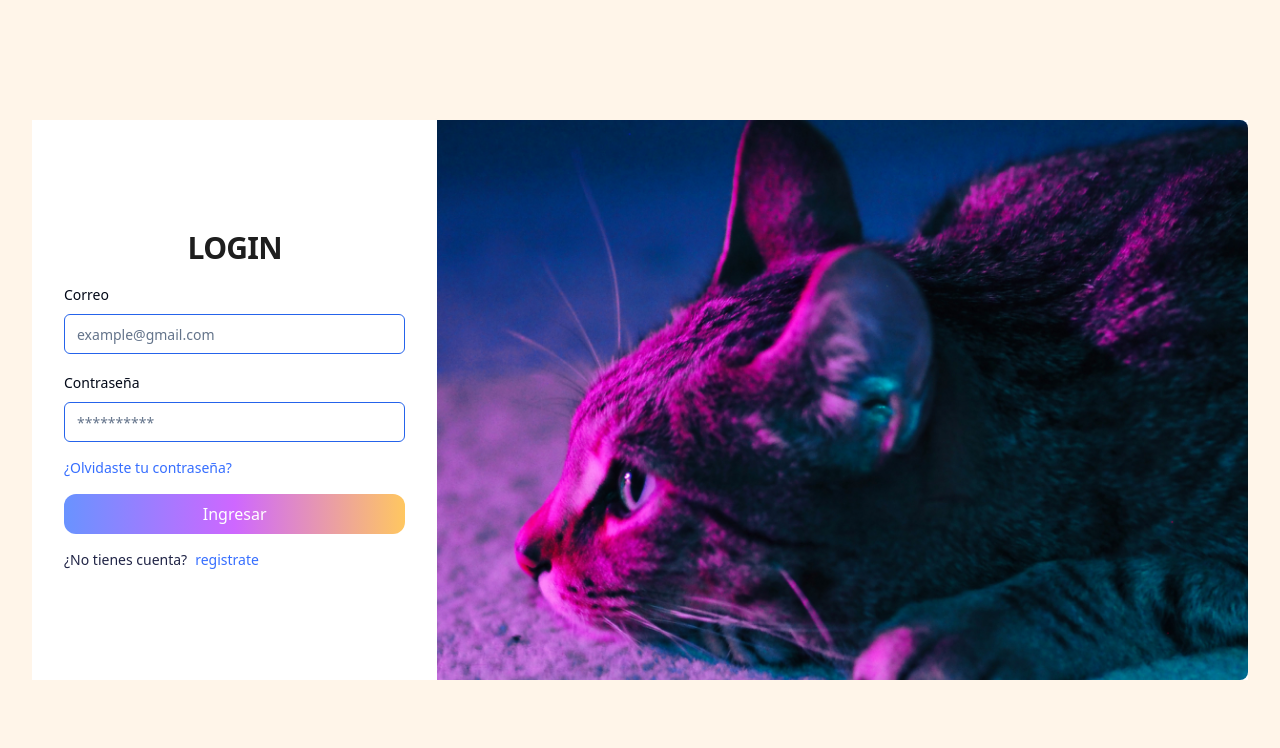
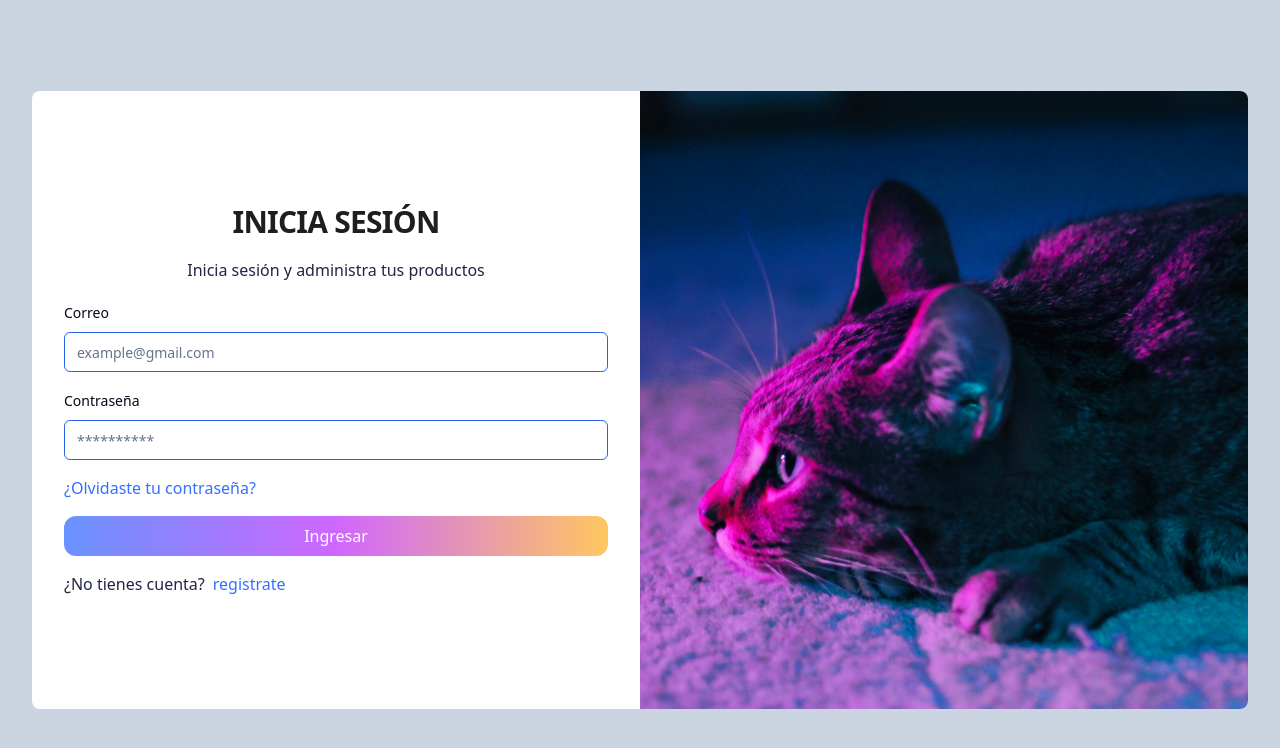
Before and after one commit to mercado-de-creaciones/mercado-de-creaciones-frontend, a React (Vite) app: page / in a window 1280 px wide. Shown: the top 748 px of the page. Built offline with nearby package versions, Linux system fonts and the light colour scheme; no server answers.

Commit message:
Separa router de su provider y mejorar UI de autenticacion

```diff
--- a/src/main.tsx
+++ b/src/main.tsx
@@ -1,48 +1,15 @@
 import React from 'react'
 import ReactDOM from 'react-dom/client'
 
-import { RouterProvider, createBrowserRouter } from 'react-router-dom';
+import { router } from './presentation/router/router';
+
+import { RouterProvider } from 'react-router-dom';
 import { QueryClient, QueryClientProvider } from '@tanstack/react-query';
 import '/src/app.css';
-import { Login } from './presentation/pages/auth/Login';
-import { Register } from './presentation/pages/auth/Register';
-import { ResetPassword } from './presentation/pages/auth/ResetPassword';
-import { NewPassword } from './presentation/pages/auth/NewPassword';
-import { ConfirmAccount } from './presentation/pages/auth/ConfirmAccount';
-import { AuthLayout } from './presentation/layouts/AuthLayout';
+
 
 const queryClientProvider = new QueryClient();
 
-const router = createBrowserRouter([
-  {
-    path: "/",
-    element: <AuthLayout/>,
-    children: [
-      {
-        index: true,
-        path: "/",
-        element: <Login />,
-      },
-      {
-        path: "/registrar",
-        element: <Register />,
-      },
-      {
-        path: "/olvide-password",
-        element: <ResetPassword />,
-      },
-      {
-        path: "/olvide-password/:token",
-        element: <NewPassword />,
-      },
-      {
-        path: "/confirmar/:id",
-        element: <ConfirmAccount />,
-      },
-    ],
-  },
-
-]);
 
 ReactDOM.createRoot(document.getElementById('root')!).render(
   <React.StrictMode>
--- a/src/presentation/layouts/AuthLayout.tsx
+++ b/src/presentation/layouts/AuthLayout.tsx
@@ -2,16 +2,16 @@ import { Outlet } from 'react-router-dom';
 
 export const AuthLayout = () => {
 	return (
-		<main className='w-full bg-auth-container p-4 sm:p-8 min-h-screen flex items-center justify-center'>
-			<section className='w-full h-full max-w-[1280px] mx-auto grid md:grid-cols-2 xl:grid-cols-[1fr_2fr] bg-white'>
-				<div className='flex items-center justify-center w-full'>
+    <main className=" bg-slate-300 p-4 sm:p-8 min-h-screen flex items-center justify-center">
+      <section className="h-full mx-auto grid md:grid-cols-[1fr_minmax(200px,_1fr)] bg-white rounded-lg">
+        <div className="flex items-center justify-center w-full">
           <Outlet />
         </div>
-				<figure className='hidden md:block'>
+        <figure className="hidden md:block">
           <img
-						className='object-cover object-left w-full h-[35rem] rounded-tr-lg rounded-br-lg'
-						src='/frame-auth.png'
-						alt='frame auth'
+            className="object-cover object-center w-full h-full rounded-tr-lg rounded-br-lg"
+            src="/frame-auth.png"
+            alt="frame auth"
           />
         </figure>
       </section>
--- a/src/presentation/pages/auth/ConfirmAccount.tsx
+++ b/src/presentation/pages/auth/ConfirmAccount.tsx
@@ -7,25 +7,28 @@ import { Link } from 'react-router-dom';
 
 export const ConfirmAccount = () => {
 	return (
-		<div className='flex flex-col gap-4 p-4 sm:px-8 sm:py-5 '>
-			<header className='flex flex-col gap-2'>
-				<TypographyH2>¡Tu cuenta ha sido autenticada con éxito!</TypographyH2>
-				<TypographyP className='text-[#202446]'>
-					Ahora tienes acceso completo a todas tus funciones en [logo_empresa].
-					¡Explora, crea y disfruta de tus proyectos y compras favoritas!
+    <div className="flex flex-col gap-4 p-4 sm:px-8 sm:py-5 ">
+      <header className="flex flex-col gap-2">
+        <TypographyH2 className="text-center">
+          ¡Tu cuenta ha sido autenticada con éxito!
+        </TypographyH2>
+        <TypographyP className="text-[#202446] text-center">
+          Ahora tienes acceso completo a todas tus funciones. ¡Explora, crea y
+          disfruta de tus proyectos y compras favoritas!
         </TypographyP>
       </header>
 
-			<div className='bg-green-200 border-l-4 border-green-500 p-3 flex items-center gap-2 text-green-500'>
+      <div className="bg-green-200 border-l-4 border-green-500 p-3 flex items-center gap-2 text-green-500">
         <CheckCircle2Icon />
 
         <TypographyP>Usuario confirmado correctamente</TypographyP>
       </div>
 
       <Link
-				to='/'
-				type='submit'
-				className='bg-[#366EFF] p-3 hover:bg-[#366EFF]/90 text-center text-white rounded-lg'>
+        to="/"
+        type="submit"
+        className="bg-[#366EFF] p-3 hover:bg-[#366EFF]/90 text-center text-white rounded-lg"
+      >
         Volver a la pagina principal
       </Link>
     </div>
--- a/src/presentation/pages/auth/Login.tsx
+++ b/src/presentation/pages/auth/Login.tsx
@@ -34,34 +34,38 @@ export const Login = () => {
 	});
 
 	const { loginMutation } = useLoginMutation();
-	console.log(loginMutation.data);
-	console.log(loginMutation.error?.message);
 
 	async function onSubmit(values: z.infer<typeof loginSchema>) {
 		loginMutation.mutateAsync(values);
 	}
 
 	return (
-		<div className='w-full p-4 sm:px-8 sm:py-5 flex flex-col gap-4'>
-			<TypographyH2 className='uppercase text-center'>Login</TypographyH2>
+    <div className="w-full p-4 sm:px-8 sm:py-5 flex flex-col gap-4">
+      <TypographyH2 className="uppercase text-center">
+        Inicia sesión
+      </TypographyH2>
+      <TypographyP className="text-center">
+        Inicia sesión y administra tus productos
+      </TypographyP>
 
       <Form {...form}>
         <form
           onSubmit={form.handleSubmit(onSubmit)}
-					className='flex flex-col gap-4'>
+          className="flex flex-col gap-4"
+        >
           <FormField
             control={form.control}
-						name='email'
+            name="email"
             render={({ field, formState: { errors } }) => (
               <FormItem>
                 <FormLabel>Correo</FormLabel>
                 <FormControl>
                   <Input
-										placeholder='example@gmail.com'
+                    placeholder="example@gmail.com"
                     className={`border ${
                       errors.email?.message
-												? 'border-red-500'
-												: 'border-blue-600'
+                        ? "border-red-500"
+                        : "border-blue-600"
                     }`}
                     {...field}
                   />
@@ -73,17 +77,17 @@ export const Login = () => {
 
           <FormField
             control={form.control}
-						name='password'
+            name="password"
             render={({ field, formState: { errors } }) => (
               <FormItem>
                 <FormLabel>Contraseña</FormLabel>
                 <FormControl>
                   <Input
-										placeholder='**********'
+                    placeholder="**********"
                     className={`border ${
                       errors.email?.message
-												? 'border-red-500'
-												: 'border-blue-600'
+                        ? "border-red-500"
+                        : "border-blue-600"
                     }`}
                     {...field}
                   />
@@ -95,32 +99,23 @@ export const Login = () => {
             )}
           />
 
-					<Link
-						to='/auth/olvide-password'
-						className='text-[#366EFF] text-sm'>
+          <Link to="/olvide-password" className="text-[#366EFF] text-md">
             ¿Olvidaste tu contraseña?
           </Link>
 
-					<Button
-						type='submit'
-						variant='gradient'
-						className='w-full'>
+          <Button type="submit" variant="gradient" className="w-full">
             Ingresar
           </Button>
 
           <Divider />
 
-					<ButtonWithIcon
-						type='button'
-						className='hidden'>
-						<Google className='w-5 h-5' /> Ingresar
+          <ButtonWithIcon type="button" className="hidden">
+            <Google className="w-5 h-5" /> Ingresar
           </ButtonWithIcon>
 
-					<TypographyP className='text-sm'>
+          <TypographyP className="text-md">
             ¿No tienes cuenta?
-						<Link
-							to='/registrar'
-							className='text-[#366EFF] ml-2 font-medium'>
+            <Link to="/registrar" className="text-[#366EFF] ml-2 font-medium">
               registrate
             </Link>
           </TypographyP>
--- a/src/presentation/pages/auth/ResetPassword.tsx
+++ b/src/presentation/pages/auth/ResetPassword.tsx
@@ -32,31 +32,34 @@ export const ResetPassword = () => {
 	};
 
 	return (
-		<div className='flex flex-col gap-4 p-4 sm:px-8 sm:py-5 '>
+    <div className="flex flex-col gap-4 p-4 sm:px-8 sm:py-5 ">
       <header>
-				<TypographyH2>Recuperar contraseña</TypographyH2>
-				<TypographyP className='text-[#202446]'>
-					Recupera tu cuenta de [logo de la empresa]
+        <TypographyH2 className="uppercase text-center">
+          Recuperar contraseña
+        </TypographyH2>
+        <TypographyP className="text-center">
+          Recupera tu cuenta para acceder a tus productos
         </TypographyP>
       </header>
 
       <Form {...form}>
         <form
           onSubmit={form.handleSubmit(onSubmit)}
-					className='flex flex-col gap-4'>
+          className="flex flex-col gap-4"
+        >
           <FormField
             control={form.control}
-						name='email'
+            name="email"
             render={({ field, formState: { errors } }) => (
               <FormItem>
                 <FormLabel>Correo</FormLabel>
                 <FormControl>
                   <Input
-										placeholder='example@gmail.com'
+                    placeholder="example@gmail.com"
                     className={`border ${
                       errors.email?.message
-												? 'border-red-500'
-												: 'border-blue-600'
+                        ? "border-red-500"
+                        : "border-blue-600"
                     }`}
                     {...field}
                   />
@@ -67,27 +70,24 @@ export const ResetPassword = () => {
           />
 
           <Button
-						type='submit'
-						variant='blue'
-						className='hover:bg-[#366EFF]/90'>
+            type="submit"
+            variant="blue"
+            className="hover:bg-[#366EFF]/90"
+          >
             Recuperar
           </Button>
 
-					<div>
-						<TypographyP className='text-sm'>
+          <div className="flex flex-col md:flex-row gap-4 items-center">
+            <TypographyP className="text-md text-balance">
               ¿Ya tienes cuenta?
-							<Link
-								to='/'
-								className='text-[#366EFF] ml-2 font-medium'>
+              <Link to="/" className="text-[#366EFF] ml-2 font-medium">
                 Inicia sesion
               </Link>
             </TypographyP>
 
-						<TypographyP className='text-sm'>
+            <TypographyP className="text-md">
               ¿No tienes cuenta?
-							<Link
-								to='/registrar'
-								className='text-[#366EFF] ml-2 font-medium'>
+              <Link to="/registrar" className="text-[#366EFF] ml-2 font-medium">
                 registrate
               </Link>
             </TypographyP>
--- /dev/null
+++ b/src/presentation/router/router.tsx
@@ -0,0 +1,49 @@
+import { createBrowserRouter } from "react-router-dom";
+
+import { AuthLayout } from "../layouts/AuthLayout";
+import { Login } from "../pages/auth/Login";
+import { Register } from "../pages/auth/Register";
+import { ResetPassword } from "../pages/auth/ResetPassword";
+import { NewPassword } from "../pages/auth/NewPassword";
+import { ConfirmAccount } from "../pages/auth/ConfirmAccount";
+
+const authRoutes = [
+  {
+    to: "/",
+    component: <Login />,
+  },
+  {
+    to: "/registrar",
+    component: <Register />,
+  },
+  {
+    to: "/olvide-password",
+    component: <ResetPassword />,
+  },
+  {
+    to: "/olvide-password/:token",
+    component: <NewPassword />,
+  },
+  {
+    to: "/confirmar/:id",
+    component: <ConfirmAccount />,
+  },
+];
+
+export const router = createBrowserRouter([
+  {
+    path: "/",
+    element: <AuthLayout />,
+    children: [
+      ...authRoutes.map((route) => ({
+        path: route.to,
+        element: route.component,
+      })),
+      {
+        index: true,
+        path: authRoutes.at(0)?.to,
+        element: authRoutes.at(0)?.component,
+      },
+    ],
+  },
+]);
--- a/tailwind.config.js
+++ b/tailwind.config.js
@@ -52,9 +52,6 @@ module.exports = {
           foreground: "hsl(var(--card-foreground))",
         },
       },
-      backgroundColor: {
-        "auth-container": "#FFF5E9",
-      },
       borderRadius: {
         lg: "var(--radius)",
         md: "calc(var(--radius) - 2px)",
```
Also changed, not shown: src/presentation/pages/auth/NewPassword.tsx (+16 -32 lines), src/presentation/pages/auth/Register.tsx (+28 -23 lines). Lines whose indentation alone changed are shown as unchanged.
